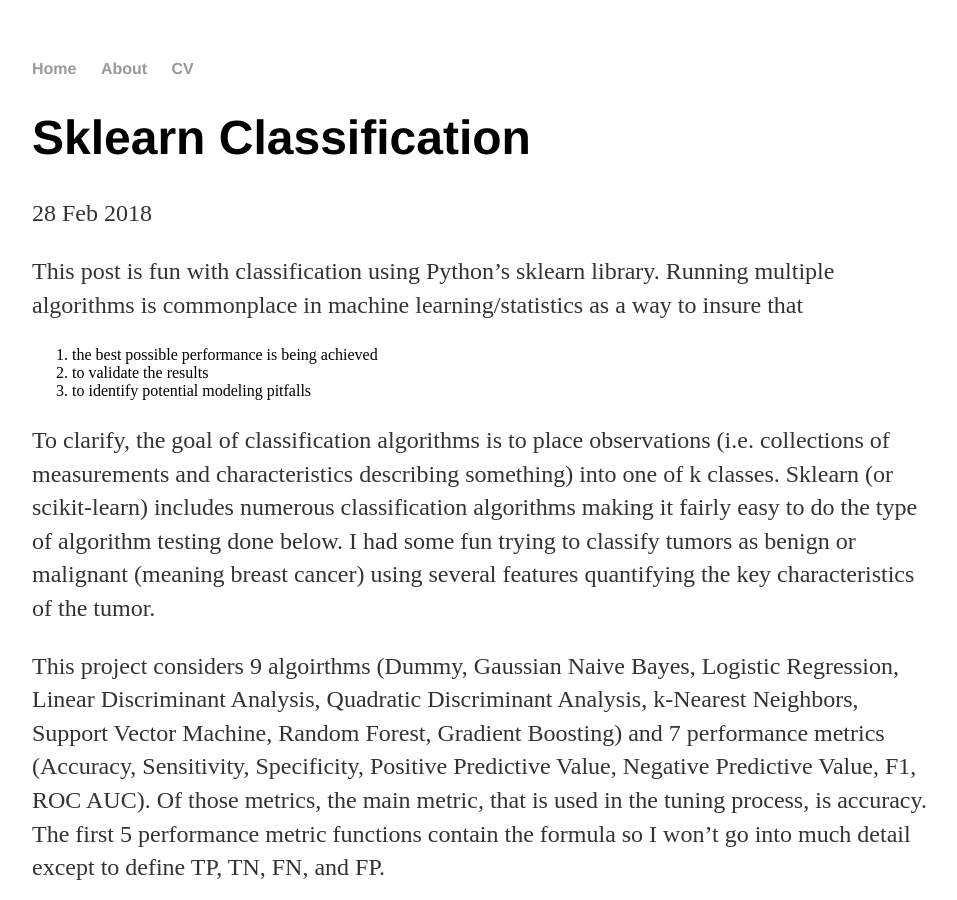
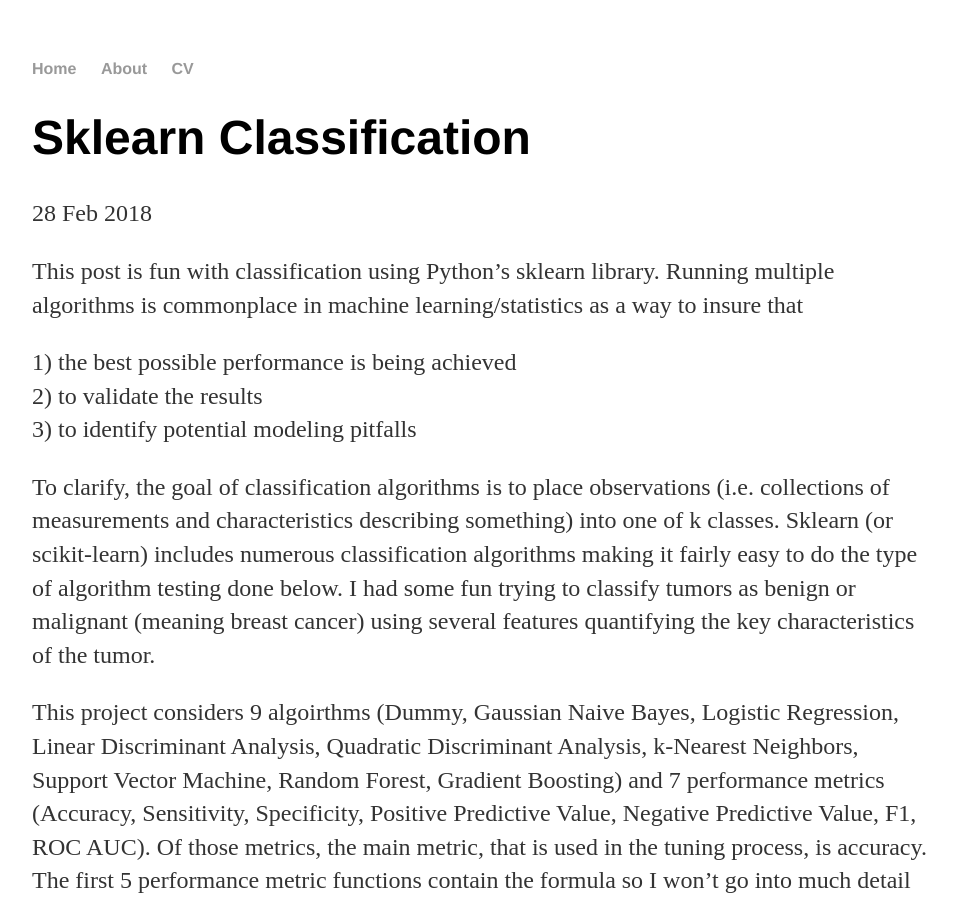
Before and after one commit to aaron-c-jones/aaron-c-jones.github.io, a Jekyll site: the page built from _posts/2018-02-28-aaron-jones-sklearn-classification.md, in a window 1280 px wide and 900 px high. Shown: the whole window, without its empty margins (160-1117 px from the left). Built offline with Jekyll 4.4.1, drawn with Linux system fonts in a browser that asks for light colours.

Commit message:
more editing

```diff
--- a/_posts/2018-02-28-aaron-jones-sklearn-classification.md
+++ b/_posts/2018-02-28-aaron-jones-sklearn-classification.md
@@ -6,9 +6,9 @@
 
  This post is fun with classification using Python's sklearn library. Running multiple algorithms is commonplace in machine learning/statistics as a way to insure that
 
- 1. the best possible performance is being achieved<br/>
- 2. to validate the results<br/>
- 3. to identify potential modeling pitfalls
+ 1) the best possible performance is being achieved<br/>
+ 2) to validate the results<br/>
+ 3) to identify potential modeling pitfalls
 
  To clarify, the goal of classification algorithms is to place observations (i.e. collections of measurements and characteristics describing something) into one of k classes. Sklearn (or scikit-learn) includes numerous classification algorithms making it fairly easy to do the type of algorithm testing done below. I had some fun trying to classify tumors as benign or malignant (meaning breast cancer) using several features quantifying the key characteristics of the tumor.
 
```
